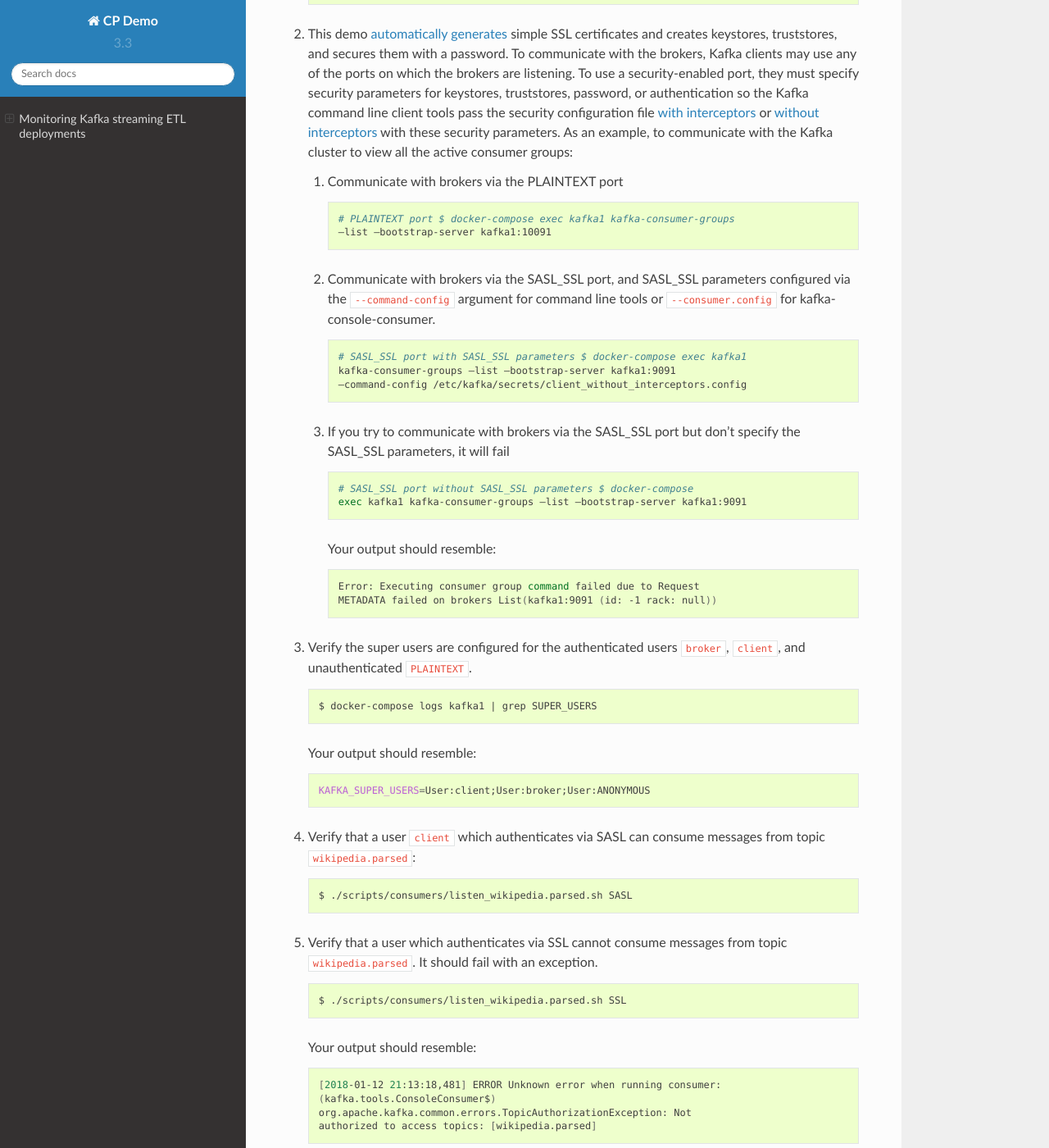
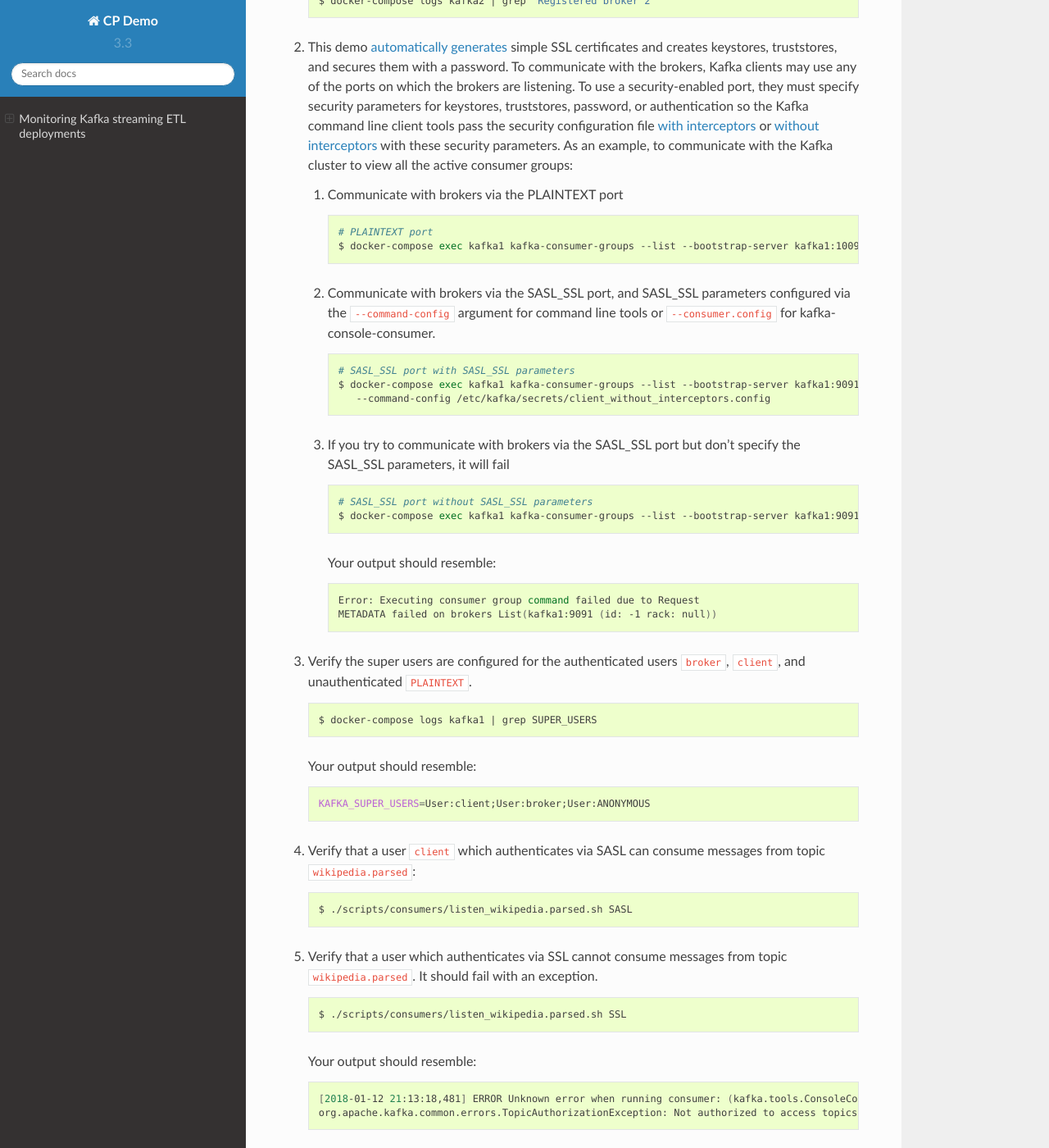
Before and after one commit to confluentinc/cp-demo, a Sphinx documentation site: the page built from docs/index.rst, in a window 1280 px wide and 1400 px high, scrolled down 20034 px. Shown: the whole window at 82% size. Built offline with Sphinx 7.4.7 and the Read the Docs theme 2.0.0, drawn with Linux system fonts in a browser that asks for light colours; some of the changed text lies outside the part shown.

```diff
--- a/docker-compose.yml
+++ b/docker-compose.yml
@@ -30,7 +30,7 @@ services:
       KAFKA_INTER_BROKER_LISTENER_NAME: SASL_SSL
       KAFKA_ADVERTISED_LISTENERS: SASL_SSL://kafka1:9091,SASL_SSL_HOST://localhost:29091,PLAINTEXT://kafka1:10091,SSL://kafka1:11091
       KAFKA_AUTHORIZER_CLASS_NAME: kafka.security.auth.SimpleAclAuthorizer
-      KAFKA_SUPER_USERS: User:client;User:schemaregistry;User:broker;User:ANONYMOUS"
+      KAFKA_SUPER_USERS: User:client;User:schemaregistry;User:broker;User:ANONYMOUS
       KAFKA_LOG4J_LOGGERS: "kafka.authorizer.logger=INFO"
       KAFKA_METRIC_REPORTERS: "io.confluent.metrics.reporter.ConfluentMetricsReporter"
       KAFKA_BROKER_ID: 1
@@ -81,7 +81,7 @@ services:
       KAFKA_INTER_BROKER_LISTENER_NAME: SASL_SSL
       KAFKA_ADVERTISED_LISTENERS: SASL_SSL://kafka2:9092,SASL_SSL_HOST://localhost:29092,PLAINTEXT://kafka2:10092,SSL://kafka2:11092
       KAFKA_AUTHORIZER_CLASS_NAME: kafka.security.auth.SimpleAclAuthorizer
-      KAFKA_SUPER_USERS: User:client;User:schemaregistry;User:broker;User:ANONYMOUS"
+      KAFKA_SUPER_USERS: User:client;User:schemaregistry;User:broker;User:ANONYMOUS
       KAFKA_LOG4J_LOGGERS: "kafka.authorizer.logger=INFO"
       KAFKA_METRIC_REPORTERS: "io.confluent.metrics.reporter.ConfluentMetricsReporter"
       KAFKA_BROKER_ID: 2
--- a/docs/index.rst
+++ b/docs/index.rst
@@ -494,9 +494,9 @@ it has previously read.
 
    .. sourcecode:: bash
 
-       $ docker-compose exec kafka1 kafka-consumer-groups
-         –reset-offsets –group app –shift-by -200 –bootstrap-server
-         kafka1:10091 –all-topics –execute
+       $ docker-compose exec kafka1 kafka-consumer-groups \
+           --reset-offsets --group app --shift-by -200 --bootstrap-server kafka1:10091 \
+           --all-topics --execute
 
    Your output should resemble:
 
@@ -511,7 +511,8 @@ it has previously read.
 
    .. sourcecode:: bash
 
-        $ ./scripts/app/start_consumer_app.sh 1  $ ./scripts/app/start_consumer_app.sh 2
+        $ ./scripts/app/start_consumer_app.sh 1
+        $ ./scripts/app/start_consumer_app.sh 2
 
 7. Let this consumer group run for 2 minutes until Control Center stream
    monitoring shows the consumer group ``app`` with steady consumption.
@@ -589,9 +590,9 @@ skipping messages that will never be read.
 
    .. sourcecode:: bash
 
-       $ docker-compose exec kafka1 kafka-consumer-groups
-         –reset-offsets –group app –to-latest –bootstrap-server kafka1:10091
-         –all-topics –execute
+       $ docker-compose exec kafka1 kafka-consumer-groups \
+         --reset-offsets --group app --to-latest --bootstrap-server kafka1:10091 \
+         --all-topics --execute
 
    Your output should resemble:
 
@@ -839,8 +840,8 @@ authorized to communicate with the cluster.
 
        .. sourcecode:: bash
 
-           # PLAINTEXT port $ docker-compose exec kafka1 kafka-consumer-groups
-           –list –bootstrap-server kafka1:10091
+           # PLAINTEXT port
+           $ docker-compose exec kafka1 kafka-consumer-groups --list --bootstrap-server kafka1:10091
 
    #.  Communicate with brokers via the SASL_SSL port, and SASL_SSL
        parameters configured via the ``--command-config`` argument for
@@ -849,17 +850,17 @@ authorized to communicate with the cluster.
 
        .. sourcecode:: bash
 
-            # SASL_SSL port with SASL_SSL parameters $ docker-compose exec kafka1
-            kafka-consumer-groups –list –bootstrap-server kafka1:9091
-            –command-config /etc/kafka/secrets/client_without_interceptors.config
+            # SASL_SSL port with SASL_SSL parameters
+            $ docker-compose exec kafka1 kafka-consumer-groups --list --bootstrap-server kafka1:9091 \
+               --command-config /etc/kafka/secrets/client_without_interceptors.config
 
    #.  If you try to communicate with brokers via the SASL_SSL port but
        don’t specify the SASL_SSL parameters, it will fail
 
        .. sourcecode:: bash
 
-            # SASL_SSL port without SASL_SSL parameters $ docker-compose
-            exec kafka1 kafka-consumer-groups –list –bootstrap-server kafka1:9091
+            # SASL_SSL port without SASL_SSL parameters
+            $ docker-compose exec kafka1 kafka-consumer-groups --list --bootstrap-server kafka1:9091
 
        Your output should resemble:
 
@@ -900,10 +901,8 @@ authorized to communicate with the cluster.
 
    .. sourcecode:: bash
 
-       [2018-01-12 21:13:18,481] ERROR Unknown error when running consumer:
-       (kafka.tools.ConsoleConsumer$)
-       org.apache.kafka.common.errors.TopicAuthorizationException: Not
-       authorized to access topics: [wikipedia.parsed]
+       [2018-01-12 21:13:18,481] ERROR Unknown error when running consumer: (kafka.tools.ConsoleConsumer$)
+       org.apache.kafka.common.errors.TopicAuthorizationException: Not authorized to access topics: [wikipedia.parsed]
 
 6. Verify that the broker’s Authorizer logger logs the denial event. As
    shown in the log message, the user which authenticates via SSL has a
@@ -912,22 +911,16 @@ authorized to communicate with the cluster.
 
    .. sourcecode:: bash
 
-        # Authorizer logger logs the denied operation $
-        docker-compose logs kafka1| grep kafka.authorizer.logger
+        # Authorizer logger logs the denied operation
+        $ docker-compose logs kafka1 | grep kafka.authorizer.logger
 
 
    Your output should resemble:
 
    .. sourcecode:: bash
 
-        [2018-01-12 21:13:18,454] INFO Principal =
-        User:CN=client,OU=TEST,O=CONFLUENT,L=PaloAlto,ST=Ca,C=US is Denied
-        Operation = Describe from host = 172.23.0.7 on resource =
-        Topic:wikipedia.parsed (kafka.authorizer.logger) [2018-01-12
-        21:13:18,464] INFO Principal =
-        User:CN=client,OU=TEST,O=CONFLUENT,L=PaloAlto,ST=Ca,C=US is Denied
-        Operation = Describe from host = 172.23.0.7 on resource = Group:test
-        (kafka.authorizer.logger)
+        [2018-01-12 21:13:18,454] INFO Principal = User:CN=client,OU=TEST,O=CONFLUENT,L=PaloAlto,ST=Ca,C=US is Denied Operation = Describe from host = 172.23.0.7 on resource = Topic:wikipedia.parsed (kafka.authorizer.logger) [2018-01-12
+        21:13:18,464] INFO Principal = User:CN=client,OU=TEST,O=CONFLUENT,L=PaloAlto,ST=Ca,C=US is Denied Operation = Describe from host = 172.23.0.7 on resource = Group:test (kafka.authorizer.logger)
 
 7. Add an ACL that authorizes user
    ``CN=client,OU=TEST,O=CONFLUENT,L=PaloAlto,ST=Ca,C=US``, and then
@@ -935,27 +928,25 @@ authorized to communicate with the cluster.
 
    .. sourcecode:: bash
 
-    $ docker-compose exec connect /usr/bin/kafka-acls
-      –authorizer-properties zookeeper.connect=zookeeper:2181
-      –add –topic wikipedia.parsed –allow-principal
-      User:CN=client,OU=TEST,O=CONFLUENT,L=PaloAlto,ST=Ca,C=US –operation
-      Read –group test
+    $ docker-compose exec connect /usr/bin/kafka-acls \
+        --authorizer-properties zookeeper.connect=zookeeper:2181 \
+        --add --topic wikipedia.parsed \
+        --allow-principal User:CN=client,OU=TEST,O=CONFLUENT,L=PaloAlto,ST=Ca,C=US \
+        --operation Read --group test
 
-    $ docker-compose exec connect /usr/bin/kafka-acls
-      –authorizer-properties zookeeper.connect=zookeeper:2181
-      –list –topic wikipedia.parsed –group test
+    $ docker-compose exec connect /usr/bin/kafka-acls \
+        --authorizer-properties zookeeper.connect=zookeeper:2181 \
+        --list --topic wikipedia.parsed --group test
 
    Your output should resemble:
 
    .. sourcecode:: bash
 
        Current ACLs for resource ``Topic:wikipedia.parsed``:
-       User:CN=client,OU=TEST,O=CONFLUENT,L=PaloAlto,ST=Ca,C=US has Allow
-       permission for operations: Read from hosts: \*
+       User:CN=client,OU=TEST,O=CONFLUENT,L=PaloAlto,ST=Ca,C=US has Allow permission for operations: Read from hosts: \*
 
        Current ACLs for resource ``Group:test``:
-       User:CN=client,OU=TEST,O=CONFLUENT,L=PaloAlto,ST=Ca,C=US has Allow
-       permission for operations: Read from hosts: \*
+       User:CN=client,OU=TEST,O=CONFLUENT,L=PaloAlto,ST=Ca,C=US has Allow permission for operations: Read from hosts: \*
 
 8. Verify that the user which authenticates via SSL is now authorized
    and can successfully consume some messages from topic
```
